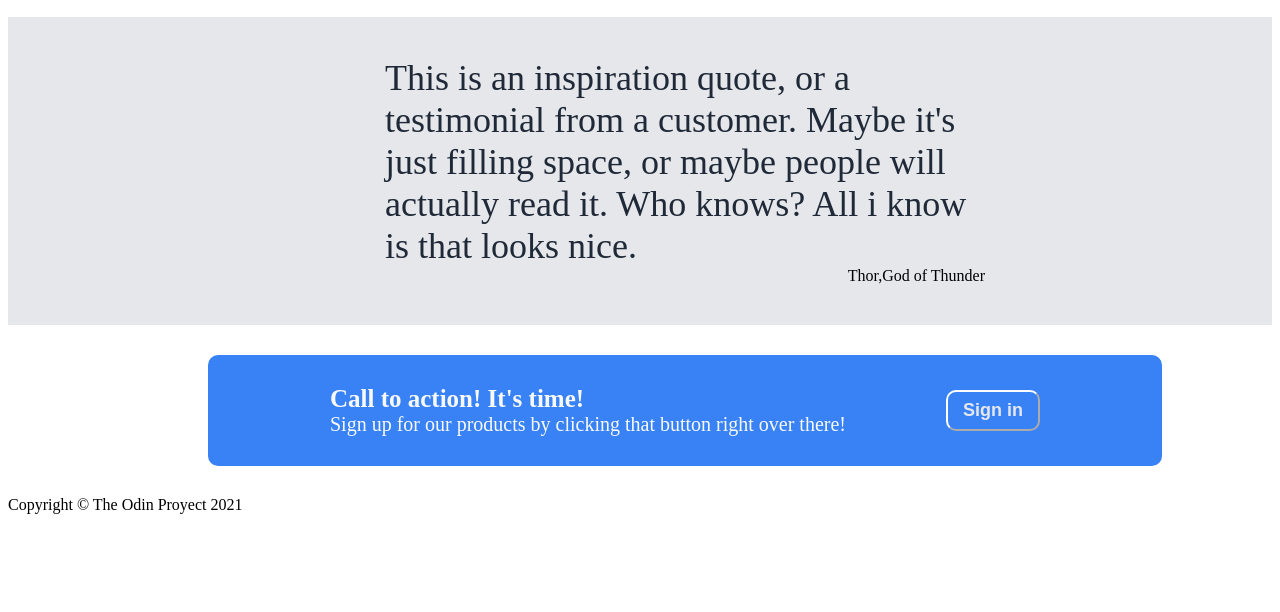
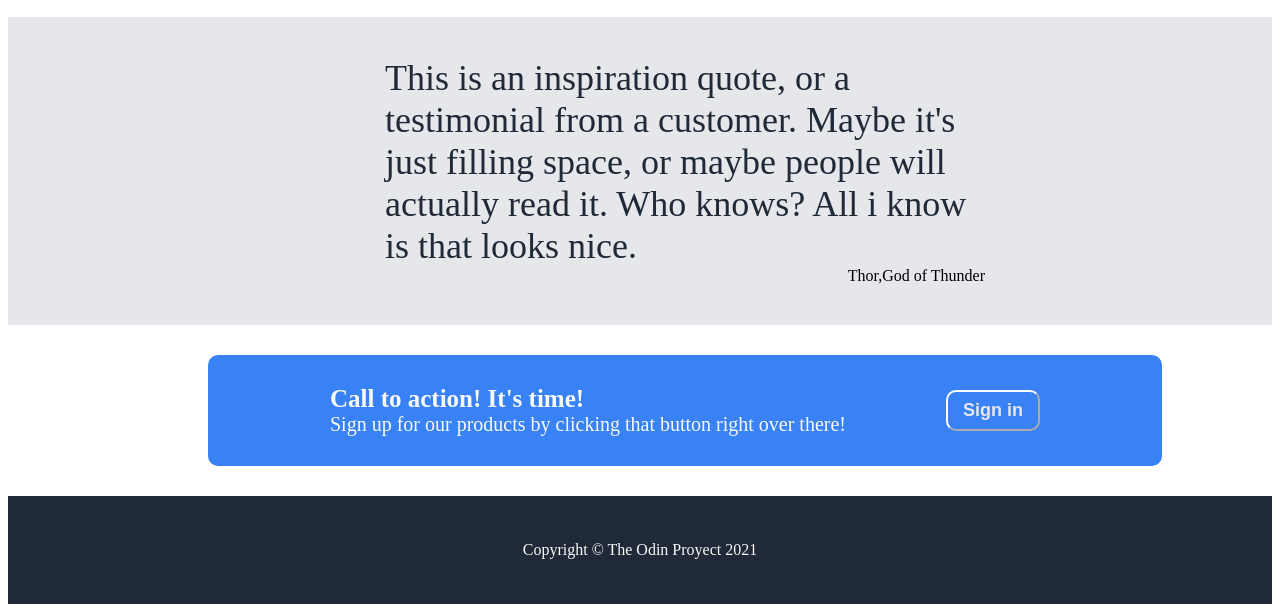
Before and after one commit to ReconSempai/LandindPage, a plain HTML site: page index.html in a window 1280 px wide. Shown: the part 764-1376 px from the top of the page. Before the commit the page ends 1286 px from the top, so only its background shows below. Drawn offline with Linux system fonts and the light colour scheme.

Commit message:
style footer

```diff
--- a/style.css
+++ b/style.css
@@ -198,3 +198,12 @@ button{
 .bottom-button{
     border-color: white;
 }
+
+.footer{
+    background-color: #1F2937;
+    text-align: center;
+    color: #F9FAF8;
+    padding-top: 45px;
+    padding-bottom: 45px;
+
+}
```
